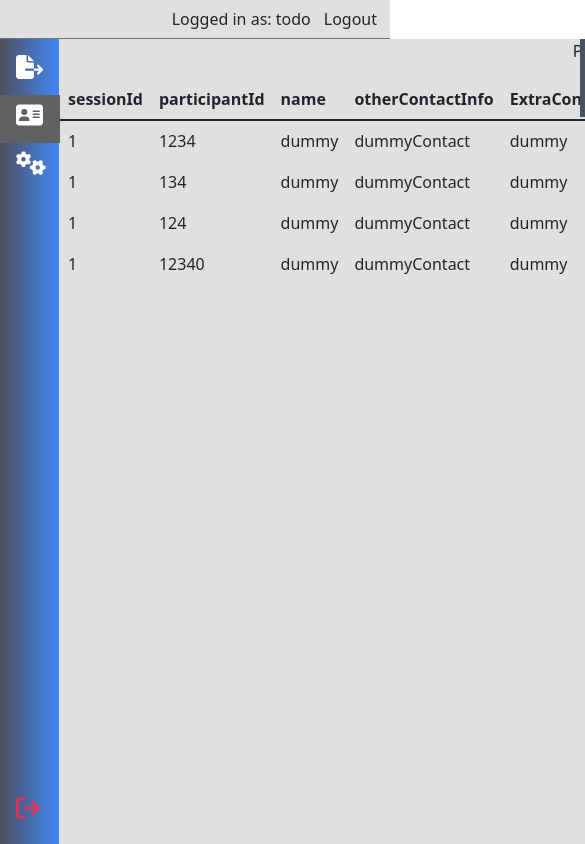
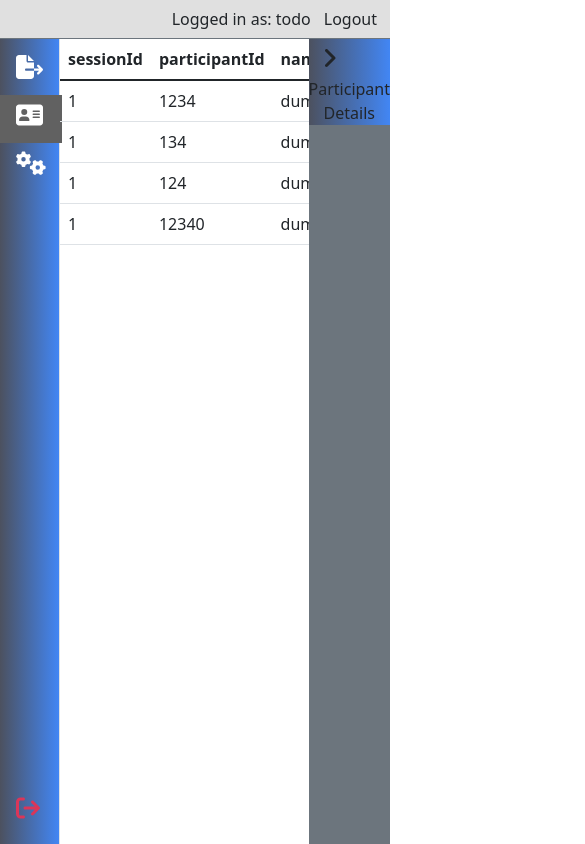
Before and after one commit to tekenradar/researcher-ui, a React (Create React App) app: page /studies/dummy/participant-records in a window 390 px wide. Shown: the top 844 px of the page, 585 px wide, since content can reach past the window. Built offline with nearby package versions, Linux system fonts and the light colour scheme.

Commit message:
responsive table width should work correctly

```diff
--- a/src/components/study/ParticipantDetails.tsx
+++ b/src/components/study/ParticipantDetails.tsx
@@ -19,8 +19,8 @@ const ParticipantDetails: React.FC<ParticipantDetailsProps> = (props) => {
   };
   return (
     <div
-      className={` d-flex flex-column h-100 ${props.show ? "open" : "close"}`}
-      style={{ width: "200px" }}
+      className={`flex-shrink-1 bg-secondary ${props.show ? "open" : "close"}`}
+    // style={{ width: "400px" }}
     >
       <div className={`${AppConstants.getStudyTheme("" + studykey)}`}>
         <button
--- a/src/components/study/ParticipantOverview.tsx
+++ b/src/components/study/ParticipantOverview.tsx
@@ -1,4 +1,5 @@
 import React from "react";
+import { Table } from "react-bootstrap";
 
 interface ParticipantOverviewProps {
   onParticipantRowClicked: (participantId: number) => void;
@@ -30,15 +31,13 @@ const ParticipantOverview: React.FC<ParticipantOverviewProps> = (props) => {
     });
   };
   return (
-    <div className="">
-      <div className="table-responsive ">
-        <table className="table table-hover ">
-          <thead>
-            <tr>{tableColumnName()}</tr>
-          </thead>
-          <tbody>{tableRows()}</tbody>
-        </table>
-      </div>
+    <div className="flex-grow-1 table-responsive">
+      <Table responsive hover>
+        <thead>
+          <tr>{tableColumnName()}</tr>
+        </thead>
+        <tbody>{tableRows()}</tbody>
+      </Table>
     </div>
   );
 };
--- a/src/pages/study/ParticipantRecords.tsx
+++ b/src/pages/study/ParticipantRecords.tsx
@@ -59,12 +59,13 @@ const dummyParticipantRecords = [
 ];
 const ParticipantRecords: React.FC = () => {
   let params = useParams();
-  const [showDetails, setShowDetails] = useState(false);
+  const [showDetails, setShowDetails] = useState(true);
   const [participantData, setParticipantData] = useState({});
+
   return (
-    <div className="d-flex flex-row h-100">
-      <div className=" flex-grow-1 d-flex flex-column">
-        <p className="text-center"> ParticipantRecords {params.studykey}</p>
+    <div className="d-flex w-100 h-100 table-responsive" style={{
+
+    }}>
       <ParticipantOverview
         participantsRecords={dummyParticipantRecords}
         onParticipantRowClicked={(participantId: number) => {
@@ -77,15 +78,12 @@ const ParticipantRecords: React.FC = () => {
           });
         }}
       />
-      </div>
-      <div className="">
       <ParticipantDetails
         participantDetails={participantData}
         show={showDetails}
         onClose={() => setShowDetails(false)}
       />
     </div>
-    </div>
   );
 };
 
--- a/src/pages/study/Study.tsx
+++ b/src/pages/study/Study.tsx
@@ -1,15 +1,12 @@
 import { Outlet } from "react-router-dom";
 import NavigationMenu from "../../components/study/NavigationMenu";
 import "../../stylesheets/css/pages/study/Study.css";
+
 const Study: React.FC = () => {
   return (
-    <div className="d-flex flex-row  h-100">
-      <div className="">
-        <NavigationMenu />
-      </div>
-      <div className="flex-grow-1 bg-homePageBgColor">
-        <Outlet />
-      </div>
+    <div className="d-flex flex-row h-100">
+      <NavigationMenu />
+      <Outlet />
     </div>
   );
 };
```
Lines whose indentation alone changed are shown as unchanged.
